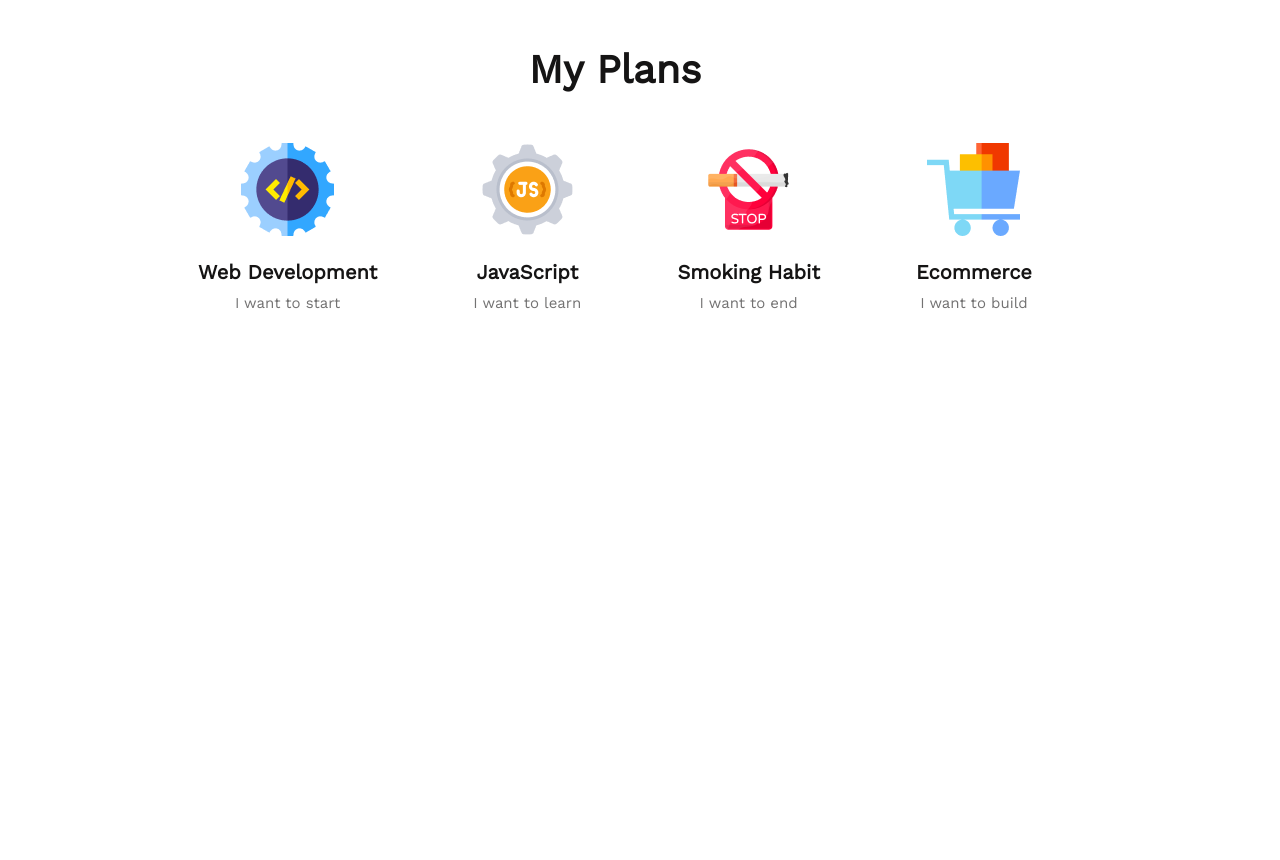
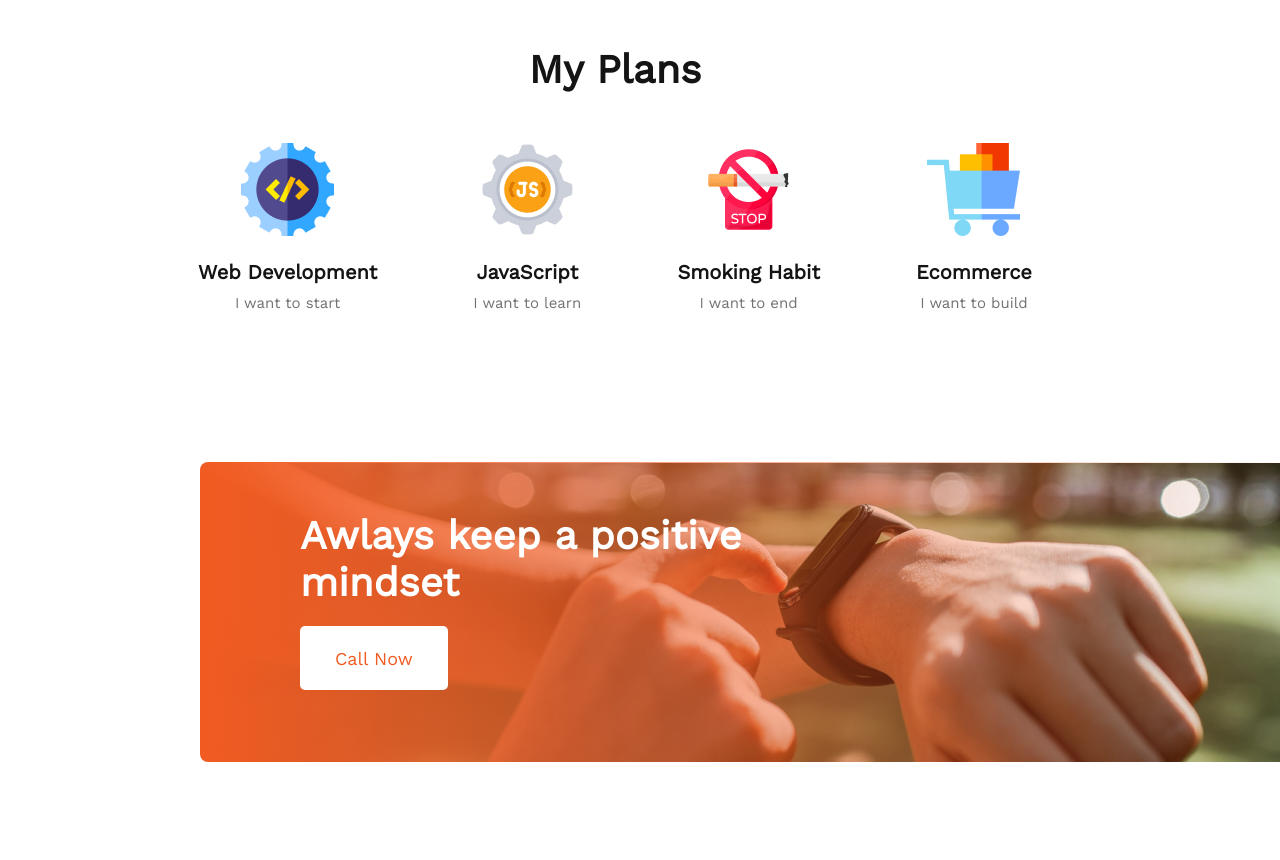
Before and after one commit to Shamsulalam365/future-desire, a plain HTML site: page index.html in a window 1280 px wide. Shown: the part 1582-2442 px from the top of the page. Before the commit the page ends 2044 px from the top, so only its background shows below. Drawn offline with nearby package versions, Linux system fonts and the light colour scheme.

Commit message:
added mindset

```diff
--- a/index.html
+++ b/index.html
@@ -88,6 +88,14 @@
             </div>
         </section>
 
+        <!-- mindset section-->
+        <section class="mindset">
+            <div class="mindset-item">
+            <h1 class="mindset-title">Awlays keep a positive mindset</h1>
+            <button class="mindset-btn">Call Now</button>
+        </div>
+        </section>
+
 
 
     </main>
--- a/styles/design.css
+++ b/styles/design.css
@@ -123,13 +123,59 @@ ul li:before {
     text-align: center;
     margin-top: 20px;
 }
-.plan-description{
+
+.plan-description {
     color: #737272;
     text-align: center;
     font-weight: 500;
     font-size: 15px;
-     margin-top: 10px;
+    margin-top: 10px;
 }
-.plan-item{
+
+.plan-item {
     text-align: center;
 }
+
+/* mindset styles */
+.mindset-item {
+    text-align: left;
+    margin-left: 100px;
+    margin-top: 50px;
+}
+
+.mindset-title {
+    color: #FFFFFF;
+    width: 450px;
+    margin-bottom: 20px;
+    padding-top: 50px;
+    font-weight: 700;
+    font-size: 40px;
+}
+
+.mindset-btn {
+    font-family: 'work Sans';
+    font-weight: 500;
+    font-size: 18px;
+    color: #F15B22;
+    margin-right: 230px;
+    margin-bottom: 170px;
+    height: 64px;
+    background: #FFFFFF;
+    border-radius: 5px;
+    font-style: normal;
+    border: 0;
+
+    padding: 18px 35px;
+
+}
+
+.mindset {
+    background-image: linear-gradient(to right, #F15B22 , rgb(245, 81, 74, 0)), url(../images/watch.png);
+    height: 300px;
+    width: 1100px;
+    background-repeat: no-repeat;
+    margin-left: 200px;
+
+
+    border-radius: 8px;
+}
```
